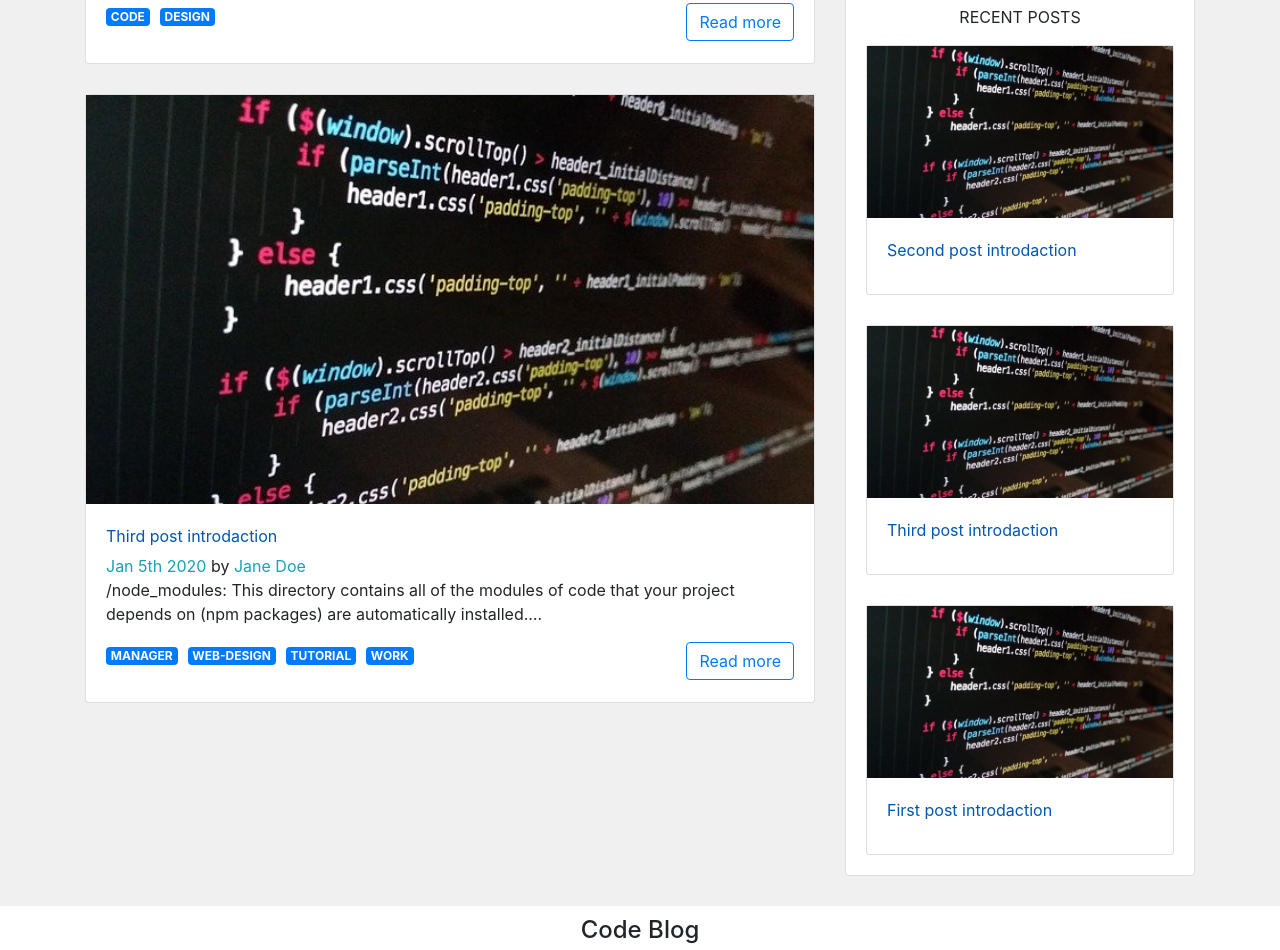
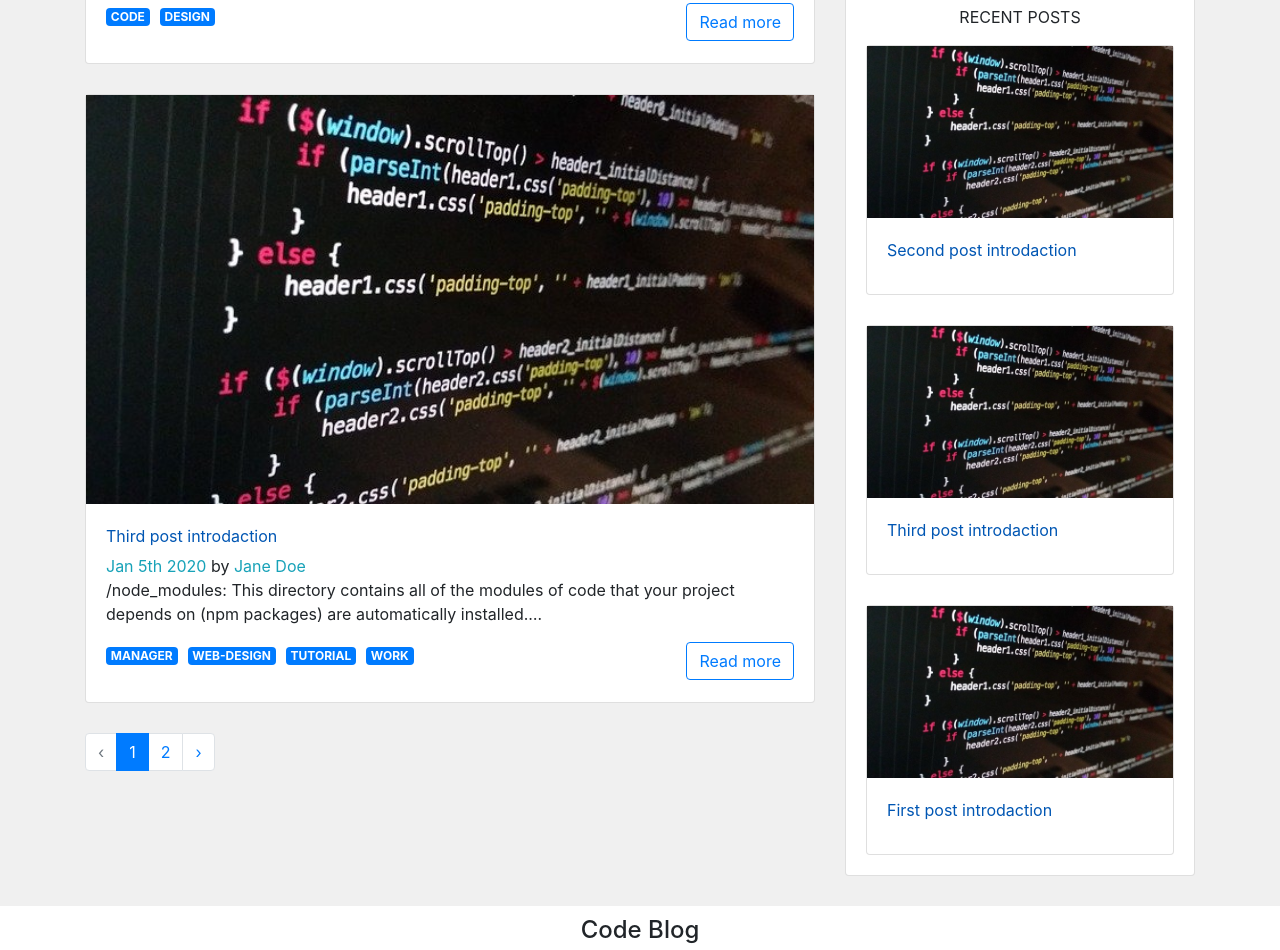
Before and after one commit to kto-to-tam/react-gatsby-blog, a Gatsby site: page / in a window 1280 px wide. Shown: the part 693-1643 px from the top of the page. Built offline with nearby package versions, Linux system fonts and the light colour scheme; Gatsby itself is replaced by a stand-in of ours.

Commit message:
end 15 lesson

```diff
--- a/gatsby-node.js
+++ b/gatsby-node.js
@@ -112,6 +112,7 @@
           limit: postsPerPage,
           skip: index * postsPerPage,
           currentPage,
+          numberOfPages,
         },
       })
     })
--- /dev/null
+++ b/src/components/PaginationLinks.js
@@ -0,0 +1,52 @@
+import React from "react"
+import { Pagination, PaginationItem, PaginationLink } from "reactstrap"
+
+const PaginationLinks = ({ currentPage, numberOfPages }) => {
+  const isFirst = currentPage === 1
+  const isLast = currentPage === numberOfPages
+  const previousPage =
+    currentPage - 1 === 1 ? "/" : "/page/" + (currentPage - 1).toString()
+  const nextPage = "/page/" + (currentPage + 1).toString()
+
+  return (
+    <Pagination aria-label="Page navigation">
+      {isFirst ? (
+        <PaginationItem disabled>
+          <PaginationLink previous href="/" />
+        </PaginationItem>
+      ) : (
+        <PaginationItem>
+          <PaginationLink previous href={previousPage} />
+        </PaginationItem>
+      )}
+
+      {Array.from({ length: numberOfPages }, (_, i) =>
+        currentPage === i + 1 ? (
+          <PaginationItem active key={`page-number${i + 1}`}>
+            <PaginationLink href={`/${i === 0 ? "" : "page/" + (i + 1)}`}>
+              {i + 1}
+            </PaginationLink>
+          </PaginationItem>
+        ) : (
+          <PaginationItem key={`page-number${i + 1}`}>
+            <PaginationLink href={`/${i === 0 ? "" : "page/" + (i + 1)}`}>
+              {i + 1}
+            </PaginationLink>
+          </PaginationItem>
+        )
+      )}
+
+      {isLast ? (
+        <PaginationItem disabled>
+          <PaginationLink next href={nextPage} />
+        </PaginationItem>
+      ) : (
+        <PaginationItem>
+          <PaginationLink next href={nextPage} />
+        </PaginationItem>
+      )}
+    </Pagination>
+  )
+}
+
+export default PaginationLinks
--- a/src/pages/index.js
+++ b/src/pages/index.js
@@ -3,13 +3,21 @@
 import SEO from "../components/seo"
 import { graphql, StaticQuery } from "gatsby"
 import Post from "../components/Post"
+import PaginationLink from "../components/PaginationLinks"
 
-const IndexPage = () => (
+const IndexPage = () => {
+  const postsPerPage = 2
+  let numberOfPages
+
+  return (
     <Layout headline="Posts list">
       <SEO title="Home" />
       <StaticQuery
         query={indexQuery}
         render={data => {
+          numberOfPages = Math.ceil(
+            data.allMarkdownRemark.totalCount / postsPerPage
+          )
           return (
             <div>
               {data.allMarkdownRemark.edges.map(({ node }) => (
@@ -24,12 +32,14 @@
                   tags={node.frontmatter.tags}
                 />
               ))}
+              <PaginationLink currentPage={1} numberOfPages={numberOfPages} />
             </div>
           )
         }}
       />
     </Layout>
   )
+}
 
 const indexQuery = graphql`
   query {
@@ -37,6 +47,7 @@
       sort: { fields: [frontmatter___date], order: DESC }
       limit: 2
     ) {
+      totalCount
       edges {
         node {
           id
--- a/src/templates/post-list.js
+++ b/src/templates/post-list.js
@@ -2,10 +2,11 @@
 import Layout from "../components/layout"
 import { graphql } from "gatsby"
 import Post from "../components/Post"
+import PaginationLink from "../components/PaginationLinks"
 
 const PostList = ({ data, pageContext }) => {
   const posts = data.allMarkdownRemark.edges
-  const { currentPage } = pageContext
+  const { numberOfPages, currentPage } = pageContext
 
   return (
     <Layout headline={`Page ${currentPage}`}>
@@ -21,6 +22,7 @@
           fluid={node.frontmatter.image.childImageSharp.fluid}
         />
       ))}
+      <PaginationLink currentPage={currentPage} numberOfPages={numberOfPages} />
     </Layout>
   )
 }
```
Lines whose indentation alone changed are shown as unchanged.
